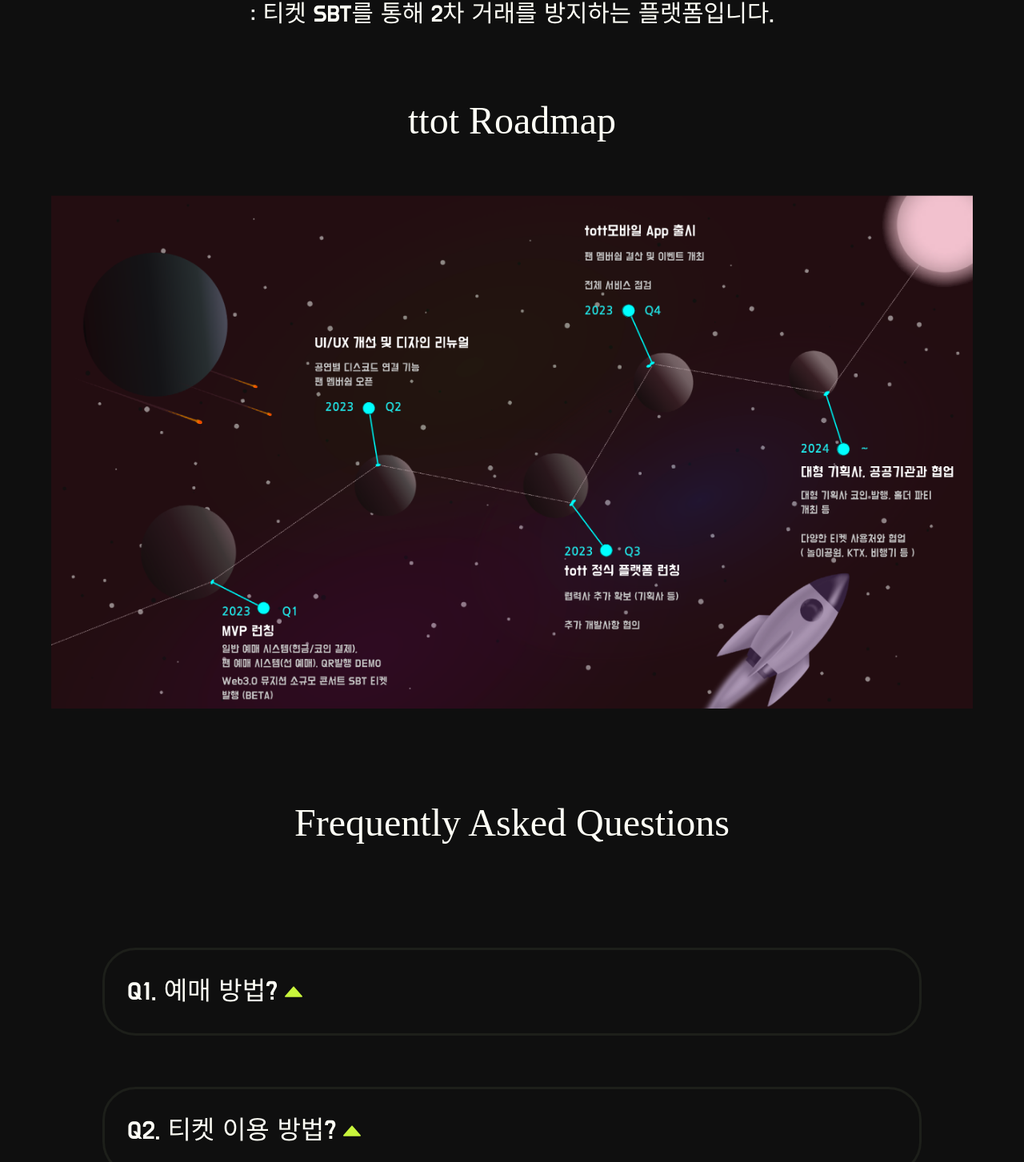
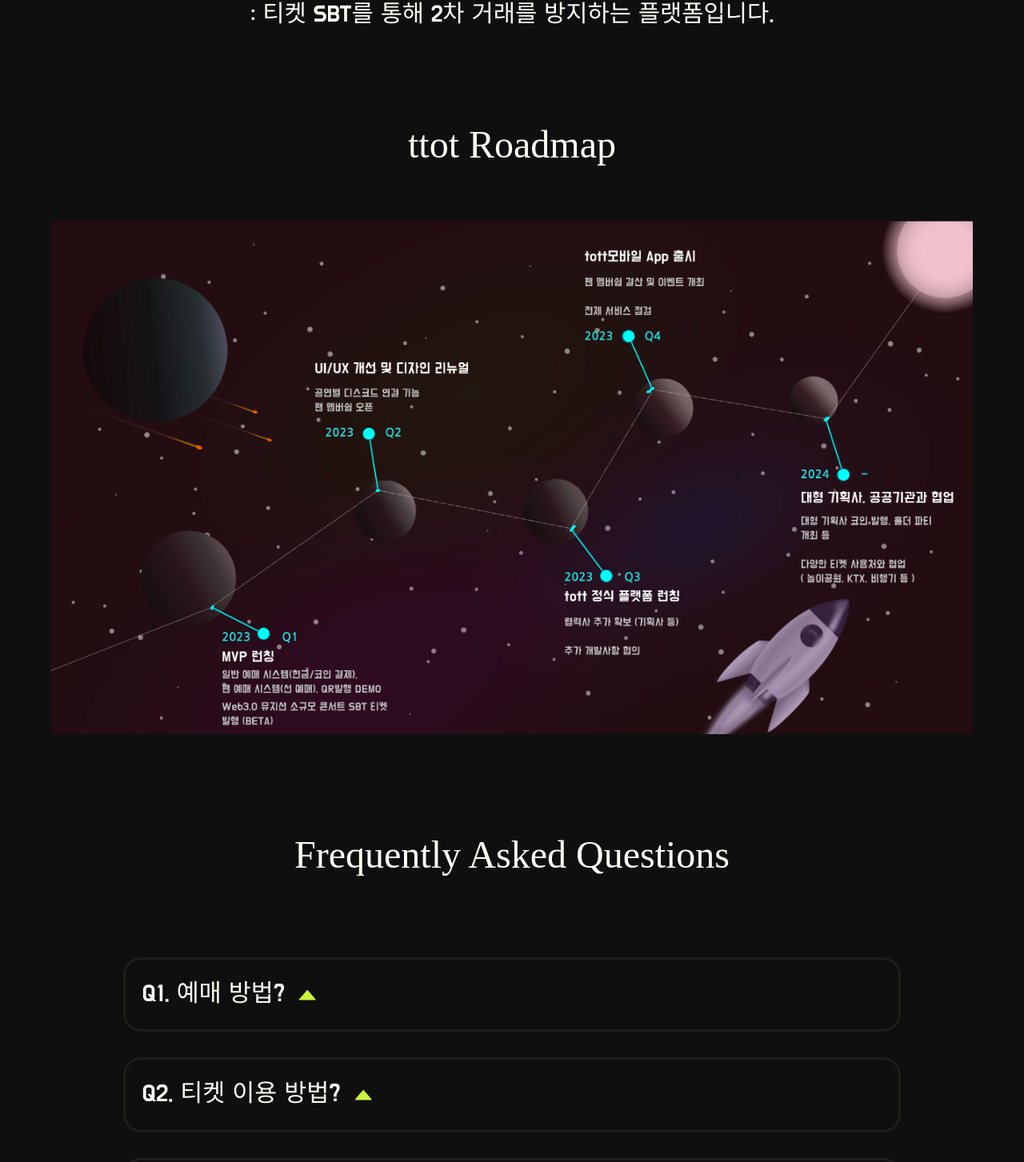
Before and after one commit to teamNFT-likelion/SBT-ticket-client, a React (Create React App) app: page / in a window 1280 px wide. Shown: the part 5019-6472 px from the top of the page at 80% size. Built offline with nearby package versions, Linux system fonts and the light colour scheme; a web font is replaced by a local one.

Commit message:
fix: FAQ margin 비율 조정..

```diff
--- a/src/components/articles/CardByToggle.jsx
+++ b/src/components/articles/CardByToggle.jsx
@@ -26,26 +26,26 @@
 const ContentsContainer = styled(Column)`
   border: 3px solid
     ${(props) => (props.isOpened ? colors.primary40 : colors.bgFAQ)};
-  border-radius: 2.6rem;
+  border-radius: 1.4rem;
   white-space: wrap;
-  margin: 2rem;
-  padding: 28px;
-  width: 80vw;
+  margin: 1rem;
+  padding: 1.3rem;
+  width: 76vw;
 
   &:hover {
     background-color: ${(props) => !props.isOpened && colors.bgFAQ};
   }
 
   ${lg`
-    margin: 1.9rem 4rem;
-    padding: 1.9rem;
-    border-radius: 1.9rem;
+    margin: 1.4rem 4rem;
+    padding: 1.2rem
+    border-radius: 1.4rem;
   `}
 
   ${sm`
-    margin: 1.7rem 3rem;
-    padding: 1.7rem;
-    border-radius: 1.7rem;
+    margin: 1.3rem 3rem;
+    padding: 1.3rem;
+    border-radius: 1.2rem;
   `}
 `;
 
@@ -60,7 +60,7 @@
 
   ${lg`
     font-size: 1.6rem;
-    margin-top: 1.6remrem;
+    margin-top: 1.6rem;
   `}
 
   ${sm`
@@ -70,7 +70,7 @@
 `;
 
 const TitleContainer = styled(TextContainer)`
-  font-size: 2rem;
+  font-size: 1.9rem;
   margin-top: 0px;
   flex-direction: row;
 
@@ -105,8 +105,8 @@
     >
       <ContentsContainer isOpened={isOpened}>
         <TitleContainer>
-            <span>{title}</span>
-            <ToggleButton isOpened={isOpened} />
+          <span>{title}</span> &nbsp;
+          <ToggleButton isOpened={isOpened} />
         </TitleContainer>
         {isOpened && <TextContainer>{children}</TextContainer>}
       </ContentsContainer>
--- a/src/components/pages/main/FAQArea.jsx
+++ b/src/components/pages/main/FAQArea.jsx
@@ -2,17 +2,13 @@
 import styled from 'styled-components';
 import CardByToggle from '@articles/CardByToggle';
 import Anchor from '../../atoms/Anchor';
-import * as colors from "@styles/colors";
+import { lg, sm } from '@styles/GlobalStyle';
+import * as colors from '@styles/colors';
 import { Column, Title } from '@components/atoms/wrapper.style';
 
-const Container = styled(Column)`
+const ContentsContainer = styled(Column)`
   width: 100%;
-  position: relative;
   justify-content: center;
-`;
-
-
-const ContentsContainer = styled(Column)`
 `;
 
 const Ul = styled('ul')`
@@ -30,13 +26,16 @@
 
 const TitleColumn = styled(Column)`
   white-space: nowrap;
-  align-items: 'center';
-  margin-top: 15vh;
+  margin: 11vh;
   position: relative;
-  display: flex;
-  align-items: center;
-  flex-direction: column;
-  margin: 100px 100px;
+
+  ${lg`
+    margin: 10vh 44px;
+  `}
+
+  ${sm`
+    margin: 0 33px 5vh 33px;
+  `}
 `;
 
 const FAQArea = forwardRef((props, ref) => {
@@ -46,7 +45,6 @@
         <Anchor ref={ref} />
           <Title>Frequently Asked Questions</Title>
       </TitleColumn>
-      <Container>
         <CardByToggle title="Q1. 예매 방법?">
           <ContentsContainer>
             tott 내 예매 방법은 두 가지 종류가 있습니다.
@@ -108,7 +106,6 @@
             </Ul>
           </ContentsContainer>
         </CardByToggle>
-      </Container>
     </>
   );
 });
--- a/src/components/pages/main/RoadmapArea.jsx
+++ b/src/components/pages/main/RoadmapArea.jsx
@@ -7,32 +7,32 @@
 
 const Container = styled('div')`
   width: 90%;
-  height: calc(100vh - 7.5rem);
+  height: 90vh;
   background: url(${bgRoadmap}) no-repeat center;
   background-size: contain;
   justify-content: center;
 
   ${lg`
-    margin: 30px 44px;
-    padding: 0;
+    margin: 0px 44px;
+    height: 60vh;
   `}
 
   ${sm`
     margin: 0px 33px;
-    padding: 0;
   `}
 `;
 
 
 const TitleColumn = styled(Column)`
   white-space: nowrap;
-  align-items: 'center';
   margin-top: 15vh;
   position: relative;
-  display: flex;
   align-items: center;
-  flex-direction: column;
-  margin: 50px;
+  margin: 5rem 0 2rem 0;
+
+  ${sm`
+    margin: 5rem 0 0 0;
+  `}
 `;
 
 
```
